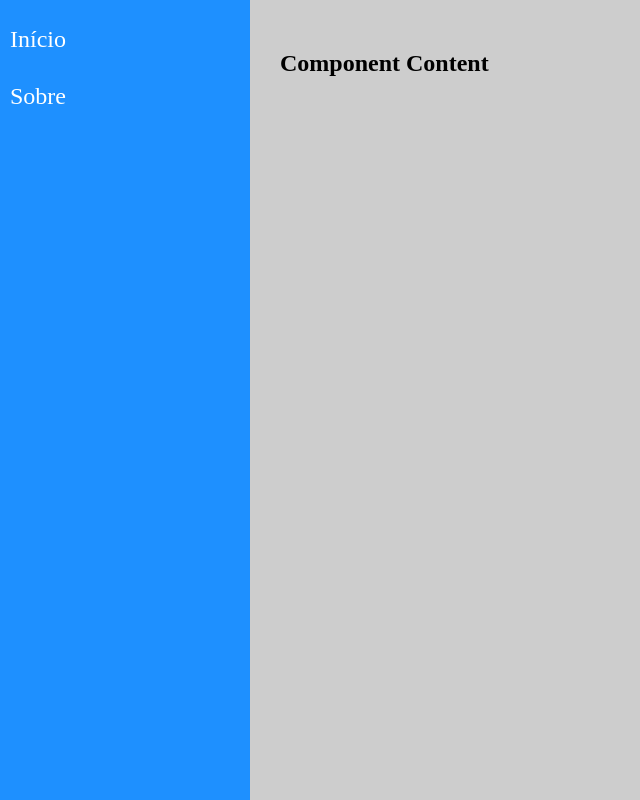
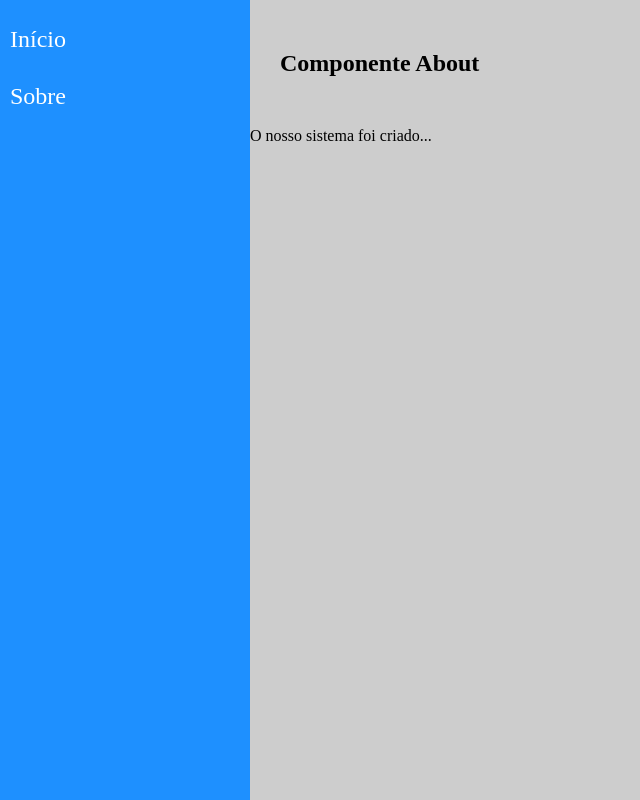
Before and after one commit to immerfallen/ReactRouter, a React (Create React App) app: page / in a window 1280 px wide. Shown: the whole page, without its empty margins (0-640 px from the left). Built offline with nearby package versions, Linux system fonts and the light colour scheme.

Commit message:
estudando sobre rotas

```diff
--- a/src/components/layout/Content.jsx
+++ b/src/components/layout/Content.jsx
@@ -1,9 +1,20 @@
 import React from 'react'
 import './Content.css'
+import {Switch, Route} from 'react-router-dom'
+import Home from '../../views/examples/Home'
+import About from '../../views/examples/About'
+
 
 const Content = props => (
     <aside className="Content">
-       <h1>Component Content</h1>
+       <Switch>
+           <Route path="/about">
+               <Home/>
+           </Route>
+           <Route path="/">
+               <About/>
+           </Route>
+       </Switch>
     </aside>
 )
 
--- a/src/components/layout/Menu.jsx
+++ b/src/components/layout/Menu.jsx
@@ -6,10 +6,10 @@
         <nav>
             <ul>
                 <li>
-                    <a href="/">Início</a>
+                    <a href="/home">Início</a>
                 </li>
                 <li>
-                    <a href="/">Sobre</a>
+                    <a href="/about">Sobre</a>
                 </li>
             </ul>
         </nav>
--- a/src/views/App.jsx
+++ b/src/views/App.jsx
@@ -1,13 +1,16 @@
-import React from 'react'
-import Content from '../components/layout/Content'
-import Menu from '../components/layout/Menu'
-import './App.css'
+import React from "react";
+import Content from "../components/layout/Content";
+import { BrowserRouter as Router } from "react-router-dom";
+import Menu from "../components/layout/Menu";
+import "./App.css";
 
-const App = props => (
-    <div className="App">
-        <Menu/>
-        <Content/>
-    </div>
-)
+const App = (props) => (
+  <div className="App">
+    <Router>
+      <Menu />
+      <Content />
+    </Router>
+  </div>
+);
 
-export default App
+export default App;
```
